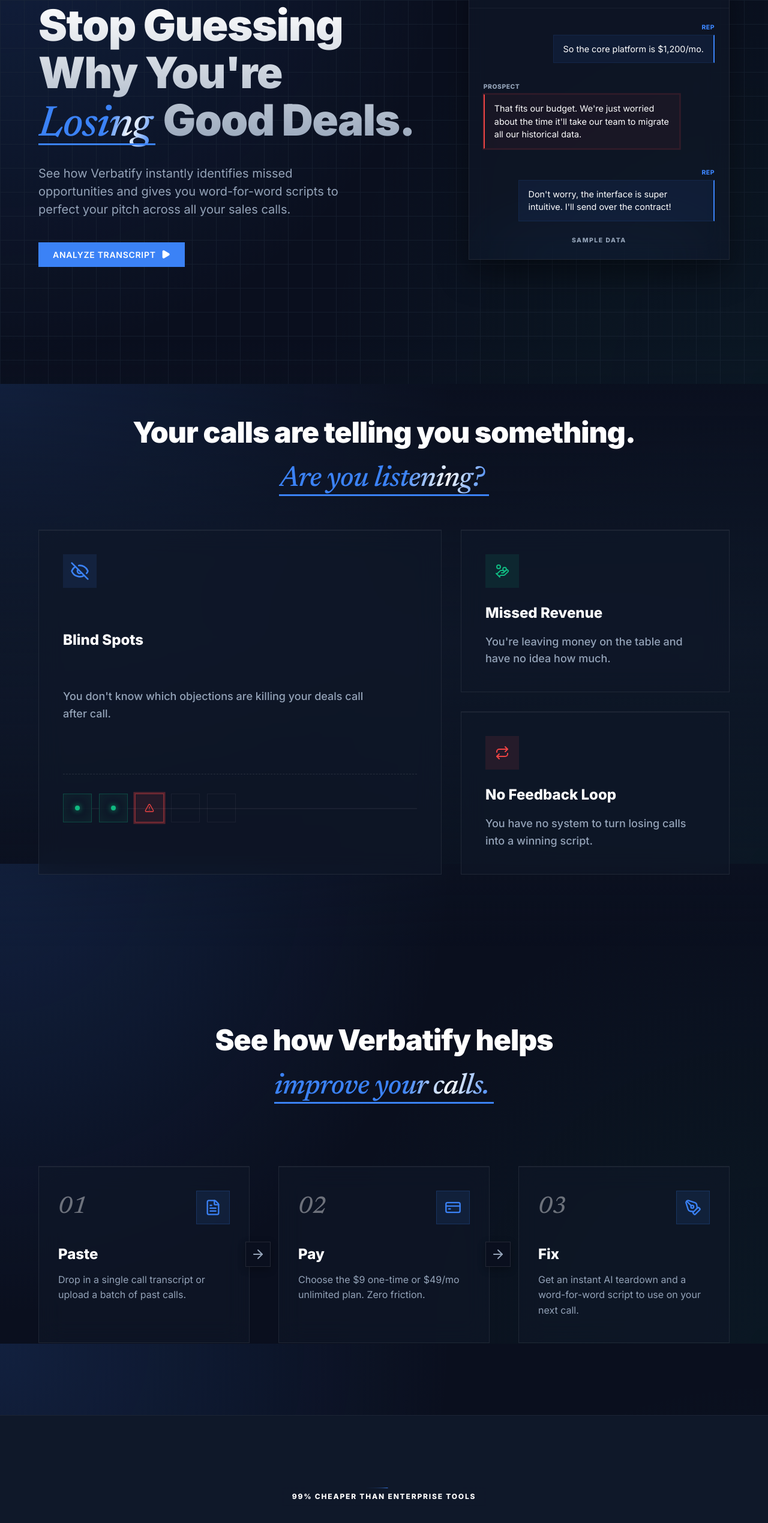
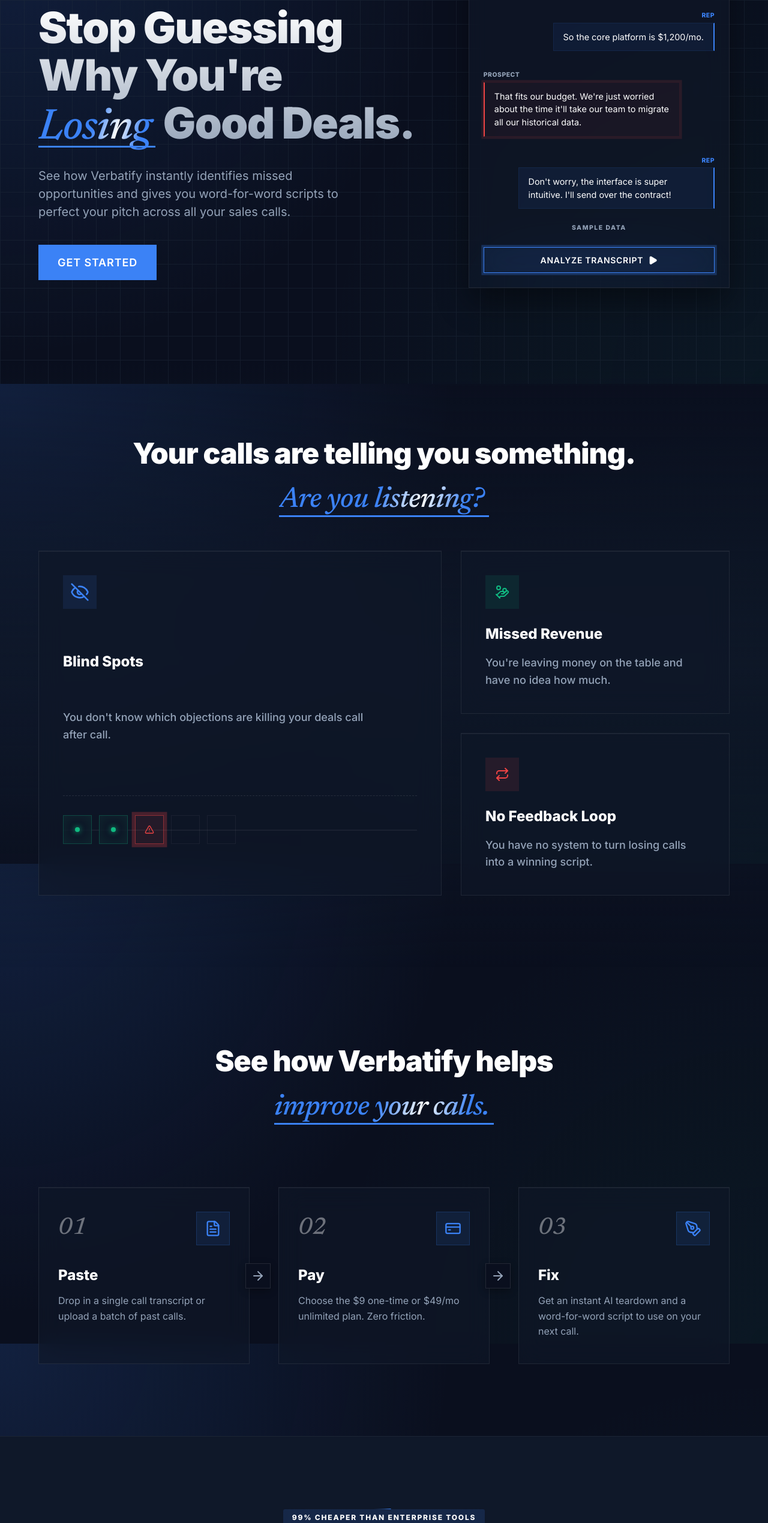
Before and after one commit to domic77/verbatify, a React (Vite) app: page / in a window 1280 px wide. Shown: the part 160-2699 px from the top of the page at 60% size. Built offline with nearby package versions, Linux system fonts and the light colour scheme.

Commit message:
feat: finalize landing page UI, fix mobile spacing, update hero and pricing labels

```diff
--- a/src/App.css
+++ b/src/App.css
@@ -173,6 +173,14 @@
 @keyframes textShine {
   0% { background-position: -200% center; }
   100% { background-position: 200% center; }
+}
+@keyframes subtlePulse {
+  0% { box-shadow: 0 0 0 0 rgba(59, 130, 246, 0.4); }
+  70% { box-shadow: 0 0 0 10px rgba(59, 130, 246, 0); }
+  100% { box-shadow: 0 0 0 0 rgba(59, 130, 246, 0); }
+}
+.pulse-btn {
+  animation: subtlePulse 2s infinite;
 }
 .italic-highlight::after {
   content: '';
@@ -646,6 +654,42 @@
   background: var(--bg-card);
   border-top: 1px solid rgba(255, 255, 255, 0.05);
 }
+.pricing-label {
+  position: relative;
+  display: inline-block;
+  padding: 6px 16px;
+  font-size: 0.75rem;
+  font-weight: 800;
+  letter-spacing: 0.15em;
+  color: var(--text-primary);
+  background: rgba(15, 24, 41, 0.4);
+  backdrop-filter: blur(20px);
+  z-index: 1;
+  overflow: hidden;
+  border-radius: 4px;
+}
+.pricing-label::before {
+  content: '';
+  position: absolute;
+  top: 50%;
+  left: 50%;
+  width: 400px;
+  height: 400px;
+  background: conic-gradient(from 0deg, transparent 75%, rgba(59, 130, 246, 0.4) 90%, var(--accent-blue) 100%);
+  animation: rotateBorder 3s linear infinite;
+  z-index: -2;
+}
+.pricing-label::after {
+  content: '';
+  position: absolute;
+  top: 1px;
+  left: 1px;
+  right: 1px;
+  bottom: 1px;
+  background: linear-gradient(rgba(59, 130, 246, 0.15), rgba(59, 130, 246, 0.15)), var(--bg-card); /* Solid base with subtle blue tint */
+  z-index: -1;
+  border-radius: 3px;
+}
 .pricing-grid {
   display: grid;
   grid-template-columns: 1fr 1fr;
@@ -785,6 +829,9 @@
 .footer-column a:hover {
   color: var(--accent-blue);
 }
+.hover-accent:hover {
+  color: var(--accent-blue) !important;
+}
 
 /* Legal Pages */
 .legal-card {
@@ -830,6 +877,13 @@
   .hero-title {
     font-size: 2.25rem;
   }
+  .hero-label, .pricing-label {
+    font-size: 0.65rem;
+    padding: 6px 12px;
+    letter-spacing: 0.1em;
+    max-width: 90vw;
+    line-height: 1.4;
+  }
   .steps-container {
     flex-direction: column;
     gap: 32px;
--- a/src/components/Hero.tsx
+++ b/src/components/Hero.tsx
@@ -1,4 +1,5 @@
 import { useState } from 'react';
+import { Link } from 'react-router-dom';
 import { Play, CheckCircle2, AlertCircle, TrendingUp, Sparkles, MessageSquare, ArrowRight, Layers, ArrowUpRight } from 'lucide-react';
 
 const SCENARIOS = [
@@ -74,14 +75,9 @@
           </p>
 
           <div className="hero-actions">
-            <button
-              className="btn-primary"
-              onClick={handleAction}
-              disabled={phase === 'scanning'}
-            >
-              {phase === 'reading' ? 'Analyze Transcript' : phase === 'scanning' ? 'Analyzing...' : currentScenario.nextButton}
-              {phase === 'reading' ? <Play size={16} fill="currentColor" /> : phase === 'scanning' ? <Sparkles size={16} className="animate-spin" /> : <ArrowRight size={16} />}
-            </button>
+            <Link to="/login" className="btn-primary" style={{ textDecoration: 'none', padding: '16px 32px', fontSize: '1.125rem' }}>
+              Get Started
+            </Link>
           </div>
         </div>
 
@@ -172,6 +168,18 @@
               {phase === 'reading' ? "SAMPLE DATA" : phase === 'analyzed' ? "AUTOMATED DEMO OUTPUT" : "WAITING FOR ANALYSIS..."}
             </div>
 
+            <div style={{ padding: '0 24px 24px 24px', display: 'flex', justifyContent: 'center' }}>
+              <button
+                className={`btn-secondary ${phase === 'reading' ? 'pulse-btn' : ''}`}
+                style={{ width: '100%', justifyContent: 'center', background: 'rgba(59, 130, 246, 0.1)', borderColor: 'var(--accent-blue)', color: 'var(--text-primary)' }}
+                onClick={handleAction}
+                disabled={phase === 'scanning'}
+              >
+                {phase === 'reading' ? 'Analyze Transcript' : phase === 'scanning' ? 'Analyzing...' : currentScenario.nextButton}
+                {phase === 'reading' ? <Play size={16} fill="currentColor" /> : phase === 'scanning' ? <Sparkles size={16} className="animate-spin" style={{color: 'currentColor'}} /> : <ArrowRight size={16} color="currentColor" />}
+              </button>
+            </div>
+
             {phase === 'scanning' && <div className="scanner-line"></div>}
           </div>
         </div>
--- a/src/components/Navbar.tsx
+++ b/src/components/Navbar.tsx
@@ -16,8 +16,8 @@
         </div>
 
         <div className="nav-auth">
-          <Link to="/login" className="btn-primary" style={{ textDecoration: 'none' }}>
-            Get Started
+          <Link to="/login" style={{ color: 'var(--text-primary)', fontWeight: 600, fontSize: '0.875rem', textDecoration: 'none', transition: 'color 0.2s ease' }} className="hover-accent">
+            Sign In
           </Link>
         </div>
       </div>
--- a/src/components/Pricing.tsx
+++ b/src/components/Pricing.tsx
@@ -5,7 +5,7 @@
     <section id="pricing" className="pricing-section">
       <div className="container">
         <div className="text-center" style={{ display: 'flex', flexDirection: 'column', alignItems: 'center', marginBottom: '48px' }}>
-           <div className="hero-label" style={{ marginBottom: '16px' }}>
+           <div className="pricing-label" style={{ marginBottom: '16px' }}>
              99% CHEAPER THAN ENTERPRISE TOOLS
            </div>
            <h2 className="section-title" style={{ marginBottom: 0 }}>
```
